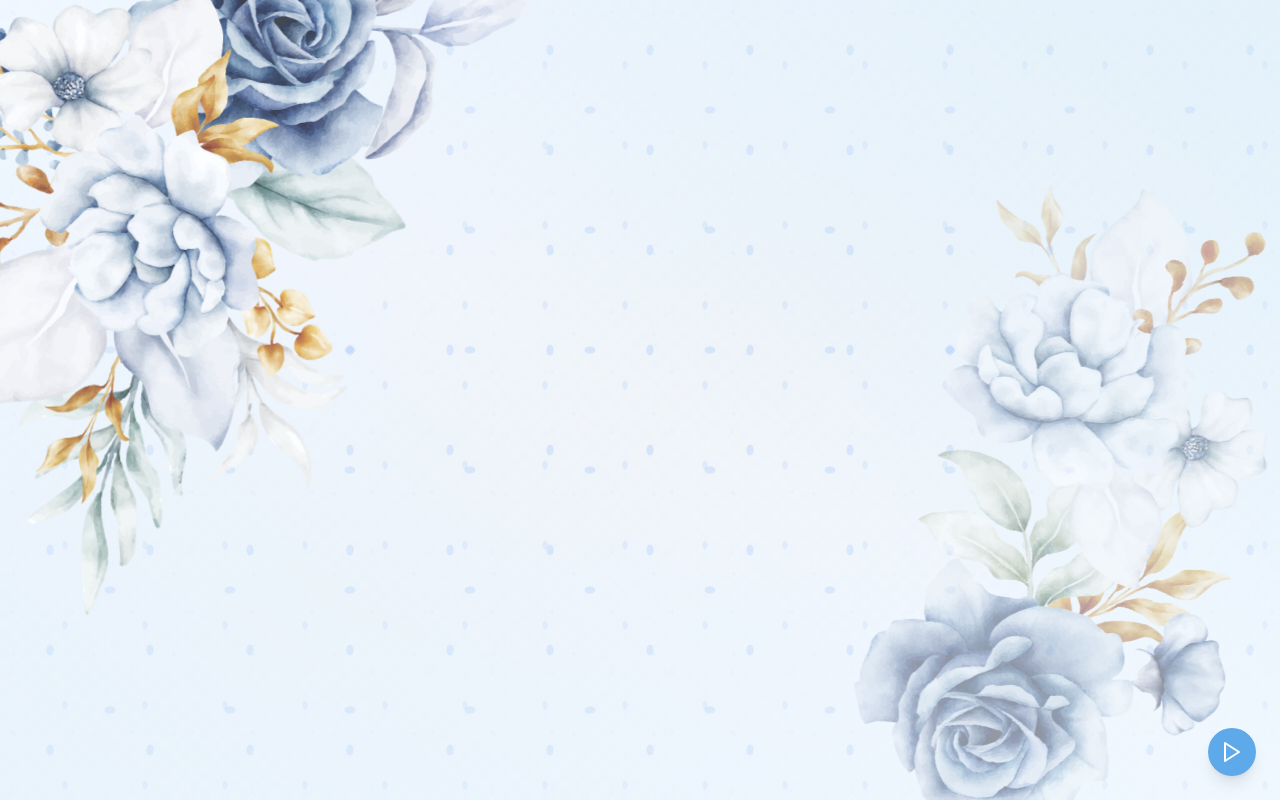
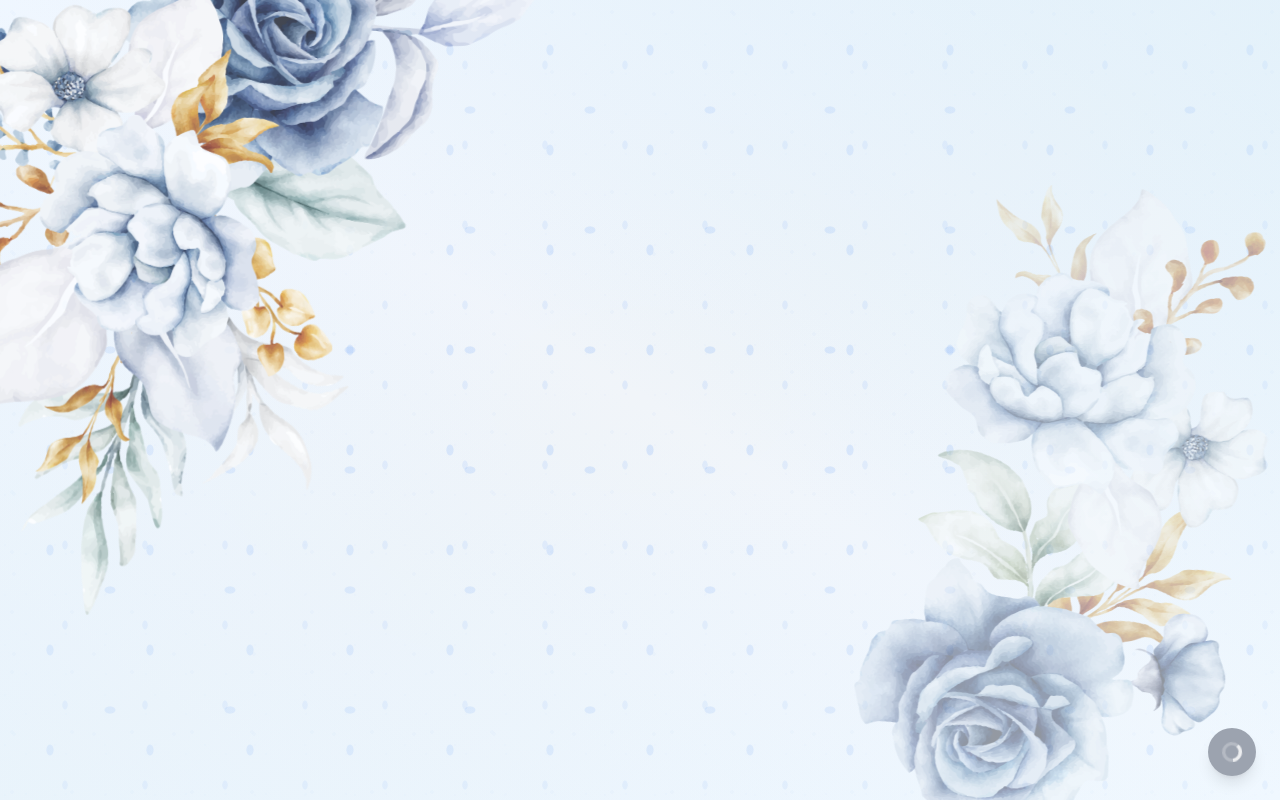
Before and after one commit to nep0x0/ngundang, a Next.js app: page / in a window 1280 px wide. Built offline with nearby package versions, Linux system fonts and the light colour scheme; a web font is replaced by a local one.

Commit message:
Tambah Lagu

```diff
--- a/src/app/page.tsx
+++ b/src/app/page.tsx
@@ -44,6 +44,10 @@ export default function Home() {
     setShowCover(false);
     // Memulai musik otomatis setelah user berinteraksi dengan halaman
     document.body.style.overflow = 'auto'; // Mengaktifkan scroll
+
+    // Trigger custom event untuk memulai audio
+    const audioStartEvent = new CustomEvent('startAudio');
+    window.dispatchEvent(audioStartEvent);
 
     // Refresh ScrollTrigger setelah content muncul
     setTimeout(() => {
--- a/src/components/AudioPlayer.tsx
+++ b/src/components/AudioPlayer.tsx
@@ -9,30 +9,70 @@ interface AudioPlayerProps {
 export default function AudioPlayer({ audioSrc }: AudioPlayerProps) {
   const [isPlaying, setIsPlaying] = useState(false);
   const [isFirstPlay, setIsFirstPlay] = useState(true);
+  const [isLoaded, setIsLoaded] = useState(false);
   const audioRef = useRef<HTMLAudioElement | null>(null);
 
   useEffect(() => {
-    // Simulasi audio player tanpa benar-benar memuat file audio
-    audioRef.current = {} as HTMLAudioElement;
-    audioRef.current.play = () => {
-      console.log('Audio playing');
-      return Promise.resolve();
-    };
-    audioRef.current.pause = () => console.log('Audio paused');
+    // Membuat elemen audio yang sesungguhnya
+    const audio = new Audio(audioSrc);
+    audio.loop = true; // Mengatur agar audio berputar otomatis
+    audio.preload = 'auto';
+    audio.volume = 0.7; // Set volume ke 70%
+
+    // Event listeners untuk audio
+    audio.addEventListener('loadeddata', () => {
+      setIsLoaded(true);
+      console.log('Audio loaded successfully');
+    });
+
+    audio.addEventListener('play', () => {
+      setIsPlaying(true);
+      console.log('Audio started playing');
+    });
+
+    audio.addEventListener('pause', () => {
+      setIsPlaying(false);
+      console.log('Audio paused');
+    });
+
+    audio.addEventListener('error', (e) => {
+      console.error('Audio error:', e);
+    });
+
+    audioRef.current = audio;
 
     // Clean up
     return () => {
-      audioRef.current = null;
+      if (audioRef.current) {
+        audioRef.current.pause();
+        audioRef.current.removeEventListener('loadeddata', () => {});
+        audioRef.current.removeEventListener('play', () => {});
+        audioRef.current.removeEventListener('pause', () => {});
+        audioRef.current.removeEventListener('error', () => {});
+        audioRef.current = null;
+      }
     };
   }, [audioSrc]);
 
   // Mendeteksi ketika user membuka undangan (cover dihilangkan)
   useEffect(() => {
+    const handleStartAudio = () => {
+      if (audioRef.current && isLoaded && isFirstPlay) {
+        // Mulai musik otomatis setelah user membuka undangan
+        audioRef.current.play().then(() => {
+          setIsFirstPlay(false);
+          console.log('Auto-play started successfully');
+        }).catch(error => {
+          console.error('Autoplay failed:', error);
+          // Jika autoplay gagal, user masih bisa klik tombol play manual
+        });
+      }
+    };
+
     const handleUserInteraction = () => {
-      if (isFirstPlay && !isPlaying && audioRef.current) {
-        // Mulai musik otomatis setelah user berinteraksi dengan halaman
+      if (isFirstPlay && !isPlaying && audioRef.current && isLoaded) {
+        // Fallback: Mulai musik otomatis setelah user berinteraksi dengan halaman
         audioRef.current.play().then(() => {
-          setIsPlaying(true);
           setIsFirstPlay(false);
         }).catch(error => {
           console.error('Autoplay failed:', error);
@@ -40,34 +80,52 @@ export default function AudioPlayer({ audioSrc }: AudioPlayerProps) {
       }
     };
 
-    // Mendengarkan event click pada document
+    // Mendengarkan custom event dari halaman utama
+    window.addEventListener('startAudio', handleStartAudio);
+
+    // Fallback: Mendengarkan event click pada document
     document.addEventListener('click', handleUserInteraction, { once: true });
 
     return () => {
+      window.removeEventListener('startAudio', handleStartAudio);
       document.removeEventListener('click', handleUserInteraction);
     };
-  }, [isFirstPlay, isPlaying]);
+  }, [isFirstPlay, isPlaying, isLoaded]);
 
   const togglePlay = () => {
-    if (!audioRef.current) return;
+    if (!audioRef.current || !isLoaded) return;
 
     if (isPlaying) {
       audioRef.current.pause();
     } else {
-      audioRef.current.play();
+      audioRef.current.play().catch(error => {
+        console.error('Play failed:', error);
+      });
     }
 
-    setIsPlaying(!isPlaying);
     setIsFirstPlay(false);
   };
 
   return (
     <button
       onClick={togglePlay}
-      className="fixed bottom-4 sm:bottom-6 right-4 sm:right-6 z-50 w-10 h-10 sm:w-12 sm:h-12 rounded-full bg-blue-500 shadow-lg flex items-center justify-center hover:bg-blue-600 active:bg-blue-700 transition-colors text-white"
-      aria-label={isPlaying ? 'Pause music' : 'Play music'}
+      disabled={!isLoaded}
+      className={`fixed bottom-4 sm:bottom-6 right-4 sm:right-6 z-50 w-10 h-10 sm:w-12 sm:h-12 rounded-full shadow-lg flex items-center justify-center transition-all duration-300 text-white ${
+        !isLoaded
+          ? 'bg-gray-400 cursor-not-allowed'
+          : isPlaying
+            ? 'bg-blue-500 hover:bg-blue-600 active:bg-blue-700 animate-pulse'
+            : 'bg-blue-500 hover:bg-blue-600 active:bg-blue-700'
+      }`}
+      aria-label={!isLoaded ? 'Loading music...' : isPlaying ? 'Pause music' : 'Play music'}
+      title={!isLoaded ? 'Loading music...' : isPlaying ? 'Pause music' : 'Play music'}
     >
-      {isPlaying ? (
+      {!isLoaded ? (
+        <svg className="animate-spin h-4 w-4 sm:h-5 sm:w-5" xmlns="http://www.w3.org/2000/svg" fill="none" viewBox="0 0 24 24">
+          <circle className="opacity-25" cx="12" cy="12" r="10" stroke="currentColor" strokeWidth="4"></circle>
+          <path className="opacity-75" fill="currentColor" d="m4 12a8 8 0 018-8V0C5.373 0 0 5.373 0 12h4zm2 5.291A7.962 7.962 0 014 12H0c0 3.042 1.135 5.824 3 7.938l3-2.647z"></path>
+        </svg>
+      ) : isPlaying ? (
         <svg xmlns="http://www.w3.org/2000/svg" width="20" height="20" viewBox="0 0 24 24" fill="none" stroke="currentColor" strokeWidth="2" strokeLinecap="round" strokeLinejoin="round" className="sm:w-6 sm:h-6">
           <rect x="6" y="4" width="4" height="16"></rect>
           <rect x="14" y="4" width="4" height="16"></rect>
```
Also changed, not shown: 2 other files (tests, documents, lock files or other folders).
